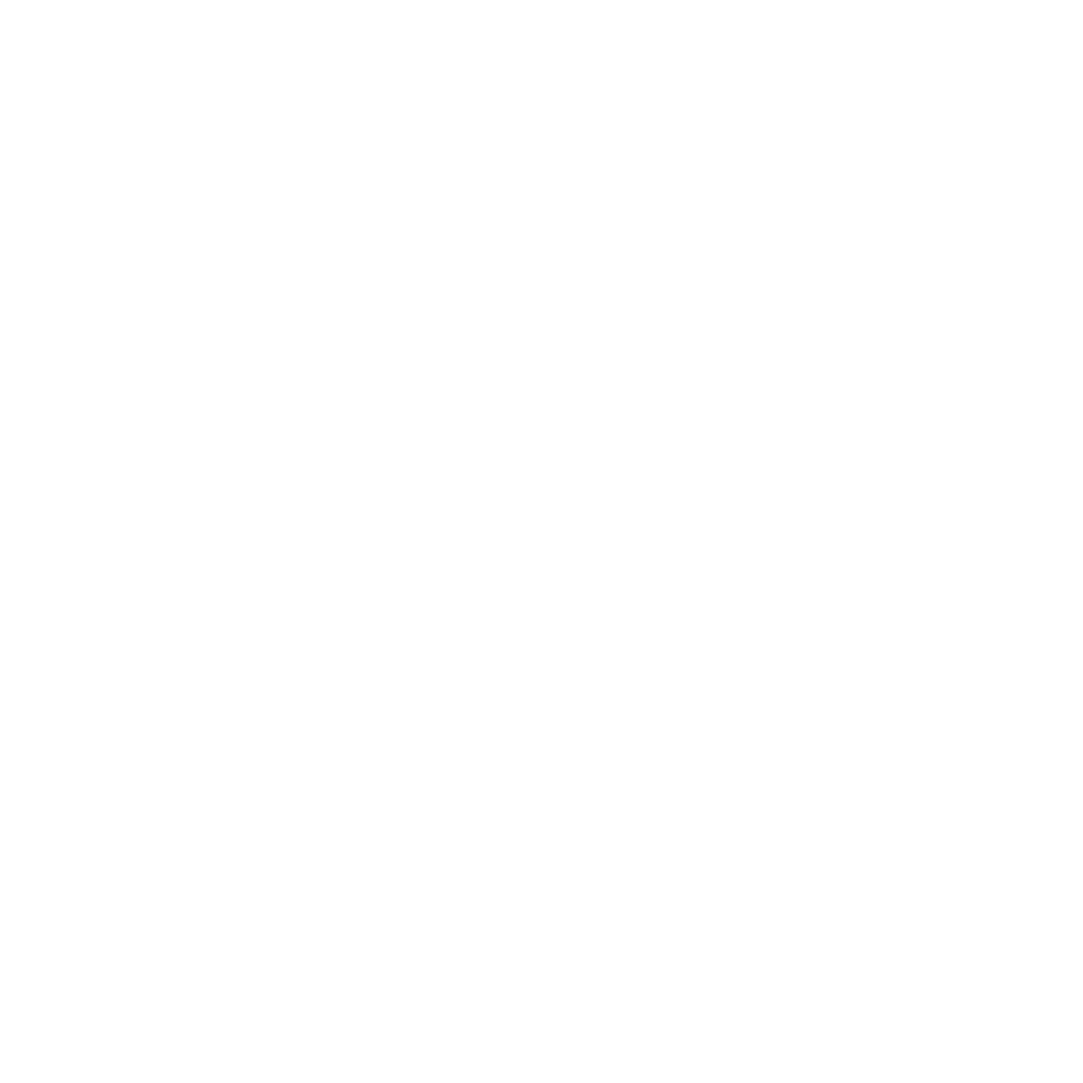
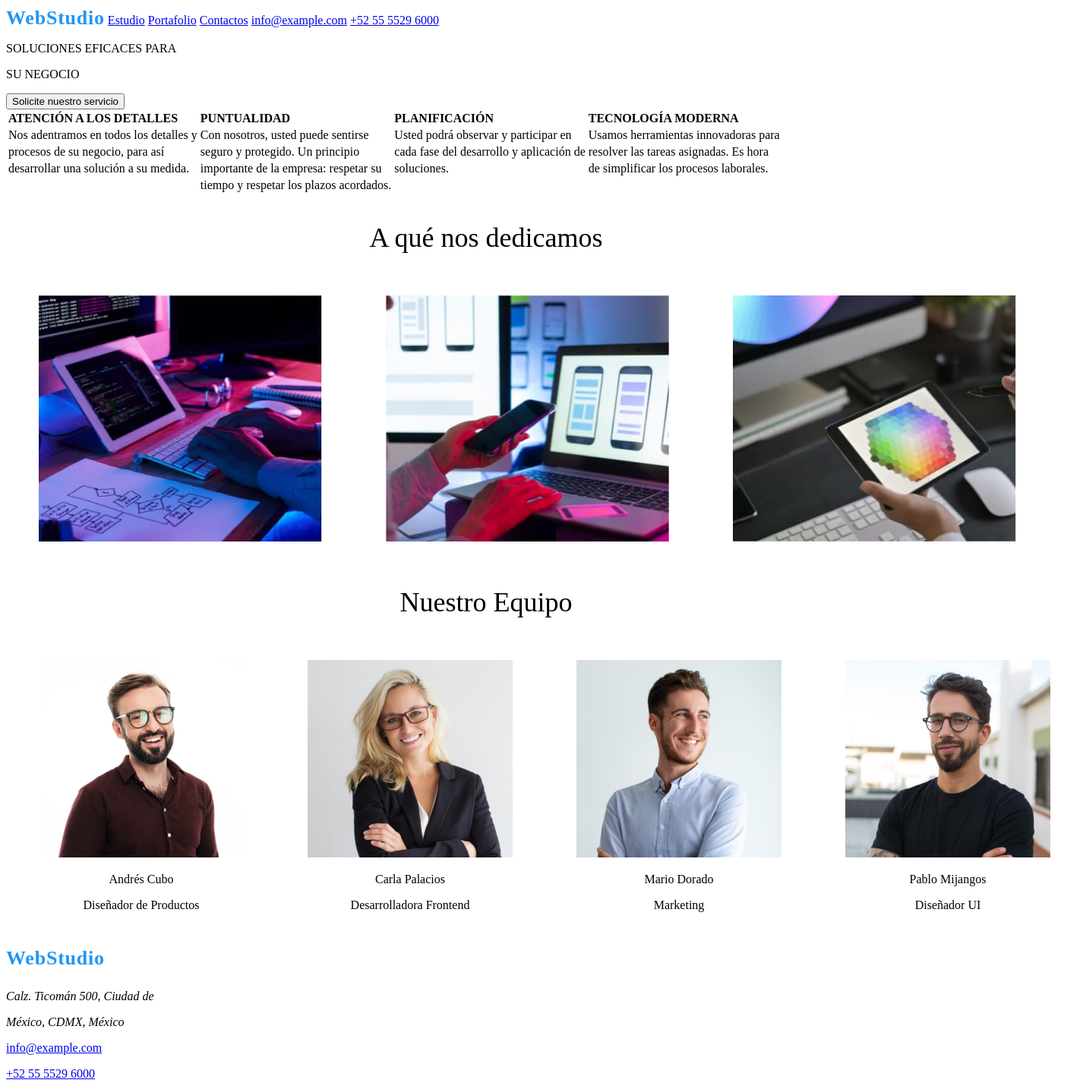
Before and after one commit to estudiemosPues/goit-markup-hw-01, a plain HTML site: page index.html in a window 1280 px wide. Shown: the whole page at 76% size, 1426 px wide, since content can reach past the window. Before the commit the page ends 800 px from the top, so only its background shows below. Drawn offline with Linux system fonts and the light colour scheme.

Commit message:
first commit for HTML without CSS

```diff
--- /dev/null
+++ b/css/styles.css
@@ -0,0 +1,39 @@
+th {
+    text-align: left;
+}
+
+aside {
+    align-items: center;
+}
+
+figcaption{
+    text-align: center;
+}
+
+.company-name{
+    font-family: 'Raleway';
+    font-style: normal;
+    font-weight: 700;
+    font-size: 26px;
+    line-height: 31px;
+    letter-spacing: 0.03em;
+    color: #2196F3;
+}
+
+.what-do-we-do-title, .our-team-title{
+    font-size: 36px;
+    line-height: 42px;
+    text-align: center;
+}
+
+.what-do-we-do-images {
+    width: 373.16px;
+    height: 323.7px;
+    left: 215px;
+    top: 1092.3px;
+}
+
+.our-team-images{
+    width: 270px;
+    height: 260px;
+}
--- a/index.html
+++ b/index.html
@@ -1,20 +1,172 @@
 <!DOCTYPE html>
 <html lang="en">
-<head>
-    <meta charset="UTF-8">
-    <meta http-equiv="X-UA-Compatible" content="IE=edge">
-    <meta name="viewport" content="width=device-width, initial-scale=1.0">
+  <head>
+    <meta charset="UTF-8" />
+    <meta http-equiv="X-UA-Compatible" content="IE=edge" />
+    <meta name="viewport" content="width=device-width, initial-scale=1.0" />
+    <link rel="stylesheet" href="css/styles.css" type="text/css" />
     <title>Document</title>
-</head>
-<body>
+  </head>
+  <body>
     <header>
-
+      <nav>
+        <span class="company-name">WebStudio</span>
+        <a href="/">Estudio</a>
+        <a href="/">Portafolio</a>
+        <a href="/">Contactos</a>
+        <a href="mailto:info@example.com">info@example.com</a>
+        <a href="tel:+52 55 5529 6000">+52 55 5529 6000</a>
+      </nav>
     </header>
     <main>
+      <!-- REQUEST PRODUCTS -->
+      <section>
+        <p>SOLUCIONES EFICACES PARA</p>
+        <p>SU NEGOCIO</p>
+        <button type="button">Solicite nuestro servicio</button>
+      </section>
+      <!-- VALUES -->
+      <section>
+        <table>
+          <thead>
+            <tr>
+              <th>ATENCIÓN A LOS DETALLES</th>
+              <th>PUNTUALIDAD</th>
+              <th>PLANIFICACIÓN</th>
+              <th>TECNOLOGÍA MODERNA</th>
+            </tr>
+          </thead>
+          <tbody>
+            <tr>
+              <td>Nos adentramos en todos los detalles y</td>
+              <td>Con nosotros, usted puede sentirse</td>
+              <td>Usted podrá observar y participar en</td>
+              <td>Usamos herramientas innovadoras para</td>
+            </tr>
+            <tr>
+              <td>procesos de su negocio, para así</td>
+              <td>seguro y protegido. Un principio</td>
+              <td>cada fase del desarrollo y aplicación de</td>
+              <td>resolver las tareas asignadas. Es hora</td>
+            </tr>
+            <tr>
+              <td>desarrollar una solución a su medida.</td>
+              <td>importante de la empresa: respetar su</td>
+              <td>soluciones.</td>
+              <td>de simplificar los procesos laborales.</td>
+            </tr>
+            <tr>
+              <td></td>
+              <td>tiempo y respetar los plazos acordados.</td>
+              <td></td>
+              <td></td>
+            </tr>
+          </tbody>
+        </table>
+      </section>
+      <!-- WHAT DO WE DO -->
+      <section>
+        <aside>
+          <p class="what-do-we-do-title">A qué nos dedicamos</p>
+          <table>
+            <tr>
+              <td>
+                <figure>
+                  <img
+                    class="what-do-we-do-images"
+                    src="/images/whatWeDo_1.jpg"
+                    alt="Coding on a laptop"
+                  />
+                </figure>
+              </td>
+              <td>
+                <figure>
+                  <img
+                    class="what-do-we-do-images"
+                    src="/images/whatWeDo_2.jpg"
+                    alt="Designing for mobile"
+                  />
+                </figure>
+              </td>
+              <td>
+                <figure>
+                  <img
+                    class="what-do-we-do-images"
+                    src="/images/whatWeDo_3.jpg"
+                    alt="Visualizing a colors palet in a tablet"
+                  />
+                </figure>
+              </td>
+            </tr>
+          </table>
+        </aside>
+      </section>
+      <!-- OUR TEAM -->
+      <section>
+        <aside>
+          <p class="our-team-title">Nuestro Equipo</p>
 
+          <table>
+            <tr>
+              <td>
+                <figure>
+                  <img
+                    class="our-team-images"
+                    src="/images/ourTeam_1.jpg"
+                    alt="Product Designer Man"
+                  />
+                  <figcaption>
+                    <p>Andrés Cubo</p>
+                    <p>Diseñador de Productos</p>
+                  </figcaption>
+                </figure>
+              </td>
+              <td>
+                <figure>
+                  <img
+                    class="our-team-images"
+                    src="/images/ourTeam_2.jpg"
+                    alt="Frontend Developer Woman"
+                  />
+                  <figcaption>
+                    <p>Carla Palacios</p>
+                    <p>Desarrolladora Frontend</p>
+                  </figcaption>
+                </figure>
+              </td>
+              <td>
+                <figure>
+                  <img class="our-team-images" src="/images/ourTeam_3.jpg" alt="Marketing Man" />
+                  <figcaption>
+                    <p>Mario Dorado</p>
+                    <p>Marketing</p>
+                  </figcaption>
+                </figure>
+              </td>
+              <td>
+                <figure>
+                  <img class="our-team-images" src="/images/ourTeam_4.jpg" alt="IU Designer Man" />
+                  <figcaption>
+                    <p>Pablo Mijangos</p>
+                    <p>Diseñador UI</p>
+                  </figcaption>
+                </figure>
+              </td>
+            </tr>
+          </table>
+        </aside>
+      </section>
     </main>
     <footer>
-
+      <p class="company-name">WebStudio</p>
+      <address>
+        <p>Calz. Ticomán 500, Ciudad de</p>
+        <p>México, CDMX, México</p>
+      </address>
+      <div>
+        <p><a href="mailto:info@example.com">info@example.com</a></p>
+        <p><a href="tel:+52 55 5529 6000">+52 55 5529 6000</a></p>
+      </div>
     </footer>
-</body>
+  </body>
 </html>
```
